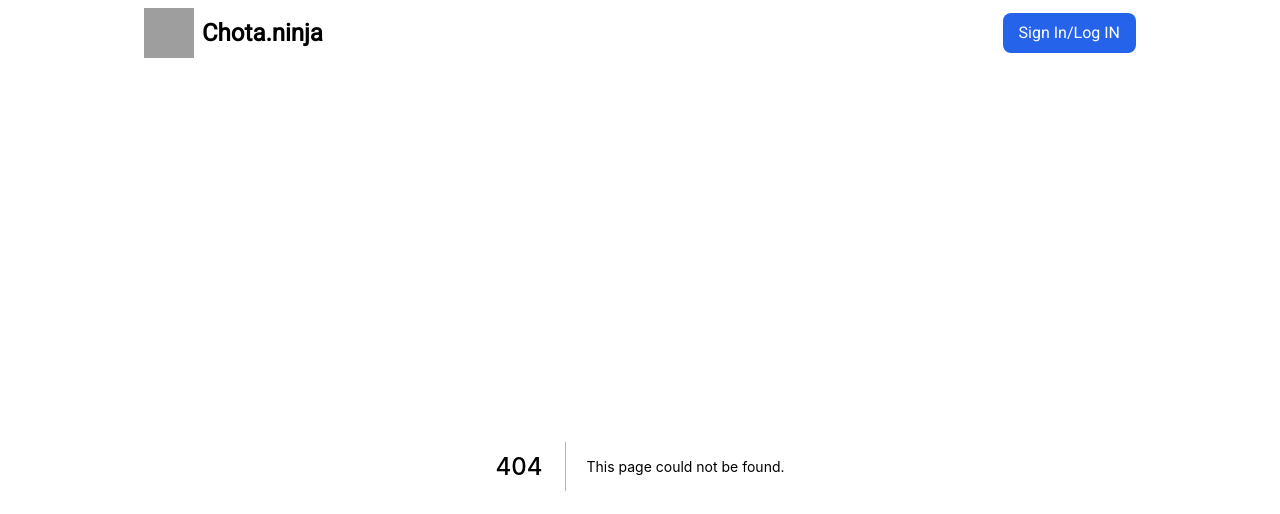
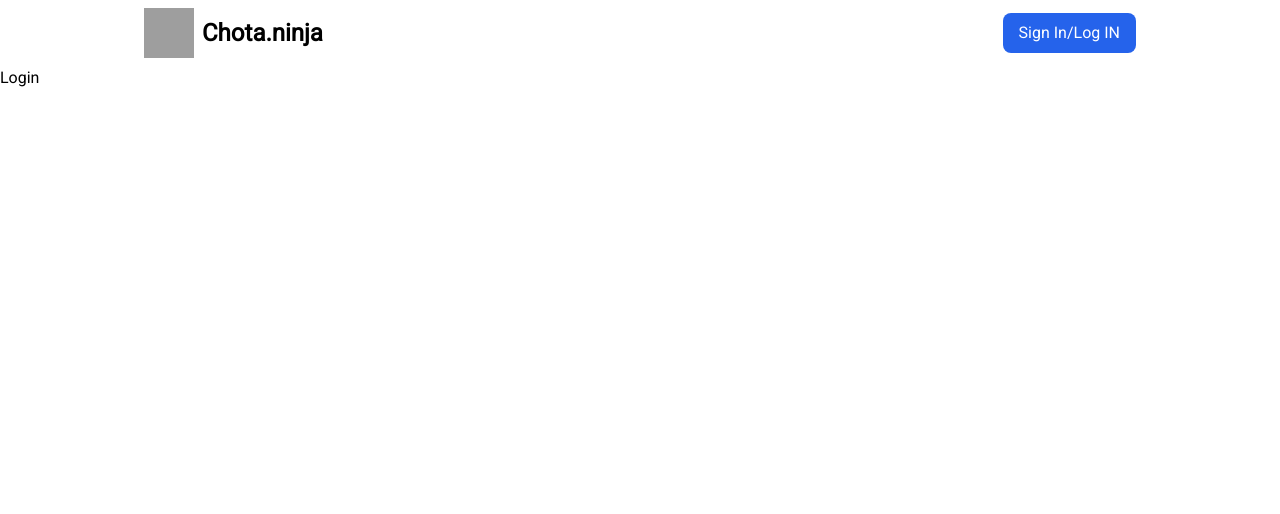
Before and after one commit to go367it/still-alive, a Next.js app: page /login in a window 1280 px wide. Before the commit this address had no page. Shown: the top 514 px of the page. Built offline with nearby package versions, Linux system fonts and the light colour scheme; grey boxes are pictures that could not be loaded; a web font is replaced by a local one.

Commit message:
added copu function

```diff
--- a/components/Navbar.js/Navbar.js
+++ b/components/Navbar.js/Navbar.js
@@ -1,18 +1,23 @@
 import Image from "next/image";
 import Container from "../uiComponents/Container.js";
+import Link from "next/link";
 
 const Navbar = () => {
   return (
     <Container>
       <div className="w-full flex justify-between place-items-center py-2">
-        <header className=" flex justify-between place-items-center gap-2">
+        <Link href='/'>
+          <header className=" flex justify-between place-items-center gap-2 cursor-pointer">
             <Image src="/Images/ninja.png" alt="logo" width="50" height="50" />
             <h3 className="text-2xl font-bold">Chota.ninja</h3>
           </header>
+        </Link>
         <div>
+          <Link href="/login">
             <button className="bg-blue-600 px-4 py-2 rounded-lg text-white cursor-pointer hover:bg-blue-500 transform duration-300">
               Sign In/Log IN
             </button>
+          </Link>
         </div>
       </div>
     </Container>
--- /dev/null
+++ b/pages/login/index.js
@@ -0,0 +1,9 @@
+import { useState } from "react";
+
+export default function Login(){
+    return(
+        <div>
+            <p>Login</p>
+        </div>
+    )
+}
```
Lines whose indentation alone changed are shown as unchanged.
